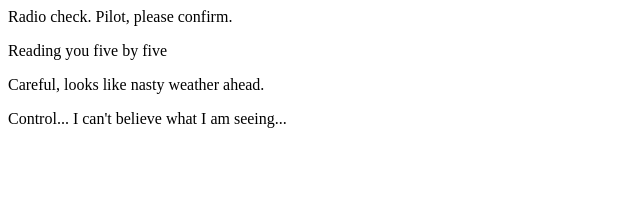
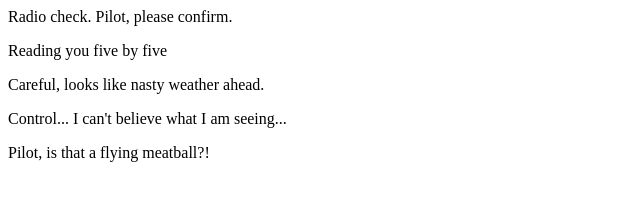
Before and after one commit to varbogas/communication-log-10-13, a plain HTML site: page index.html in a window 1280 px wide. Shown: the whole page, without its empty margins (0-640 px from the left). Drawn offline with Linux system fonts and the light colour scheme.

Commit message:
Added fifth line.

```diff
--- a/index.html
+++ b/index.html
@@ -4,5 +4,6 @@
    <p>Reading you five by five</p>
    <p>Careful, looks like nasty weather ahead.</p>
    <p>Control... I can't believe what I am seeing...</p>
+   <p>Pilot, is that a flying meatball?!</p>
 </body>
 </html>
```
